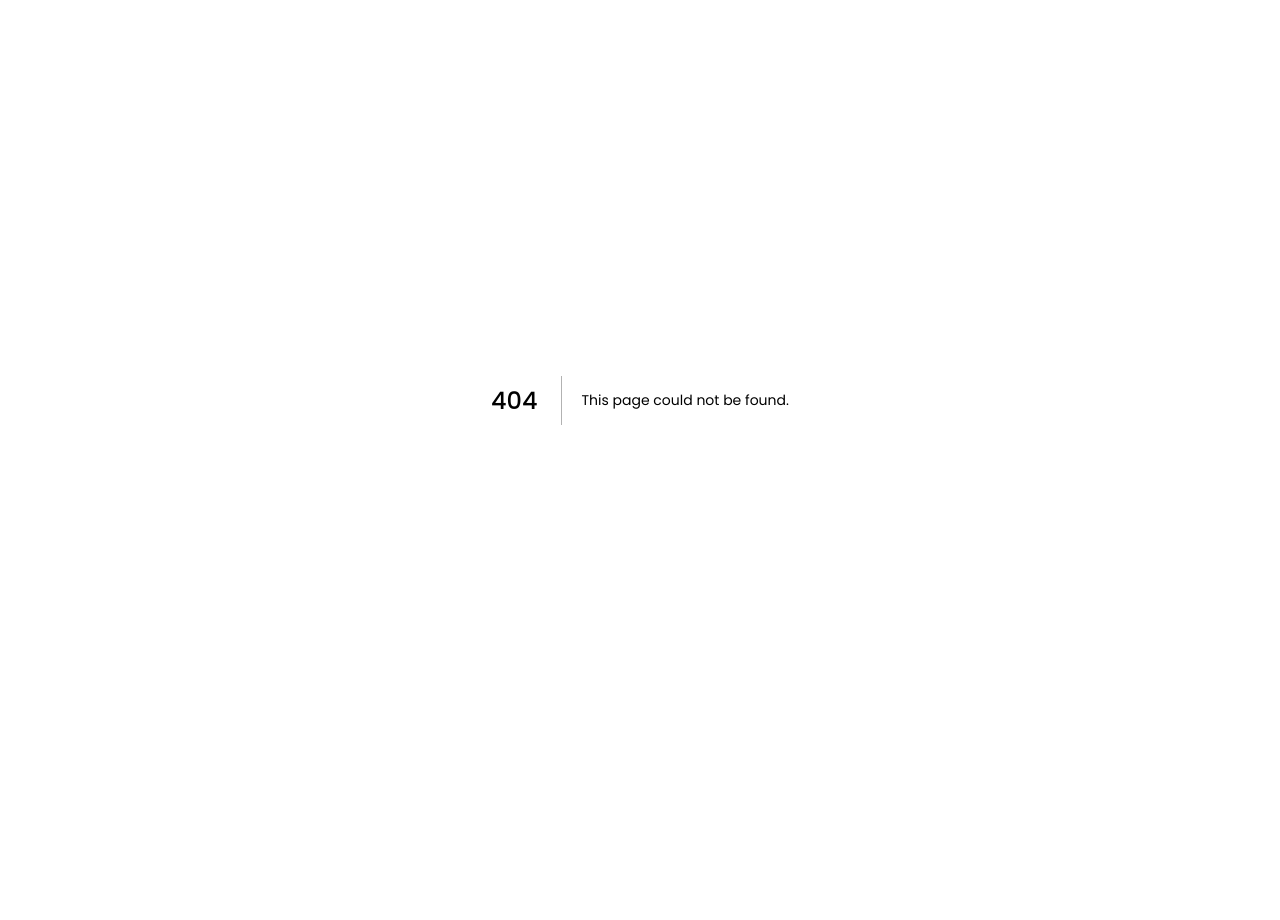
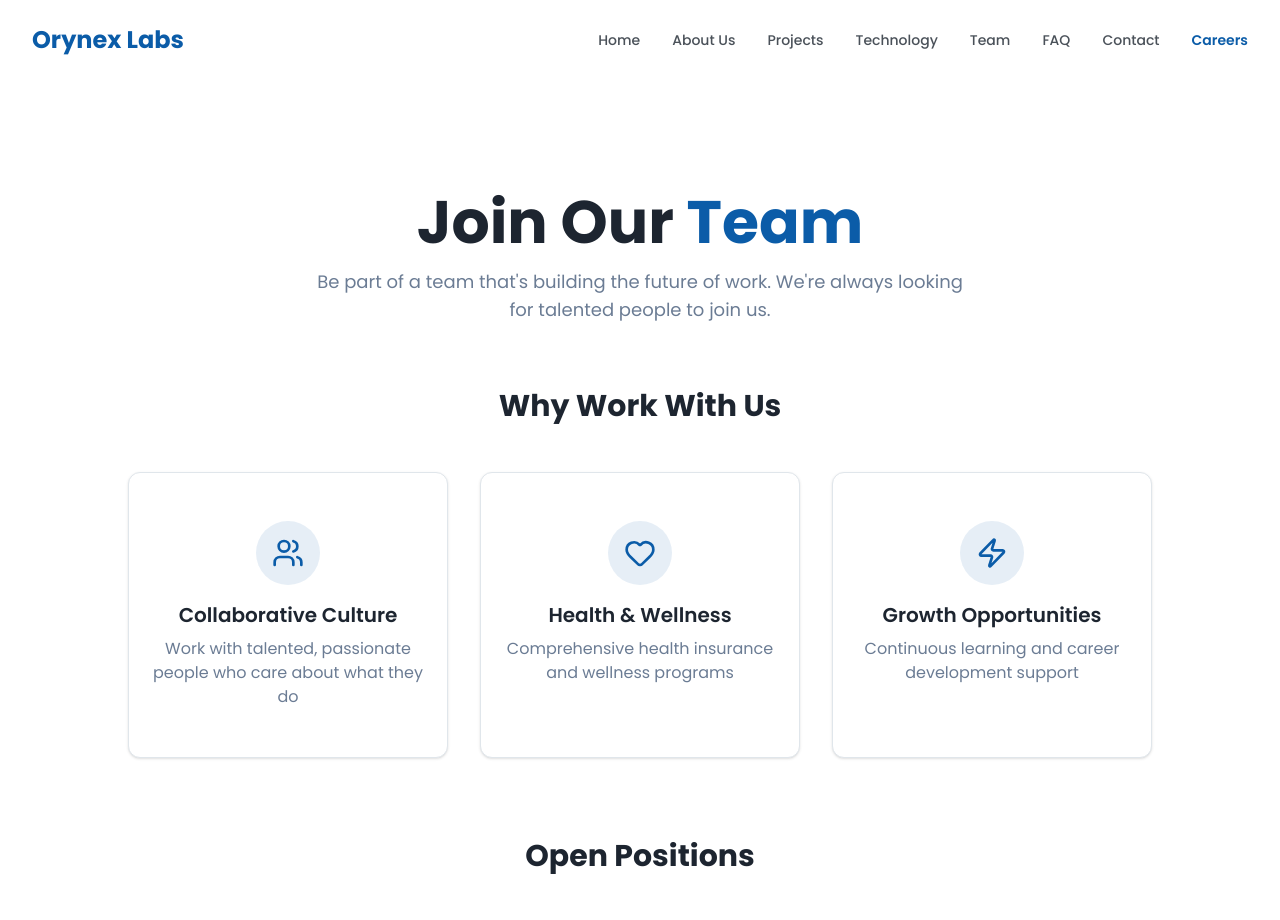
Before and after one commit to orynexlabs/OrynexLabs, a Next.js app: page /careers in a window 1280 px wide. Before the commit this address had no page. Shown: the top 920 px of the page. Before the commit the page ends 800 px from the top, so only its background shows below. Built offline with nearby package versions, Linux system fonts and the light colour scheme.

Commit message:
updated the team section

```diff
--- /dev/null
+++ b/app/careers/page.tsx
@@ -0,0 +1,169 @@
+import Navigation from '../components/Navigation';
+import Footer from '../components/Footer';
+import { Card, CardContent, CardHeader } from '@/components/ui/card';
+import { Button } from '@/components/ui/button';
+import { MapPin, Clock, Briefcase, Users, Heart, Zap } from 'lucide-react';
+
+interface JobOpening {
+  title: string;
+  department: string;
+  location: string;
+  type: string;
+  description: string;
+}
+
+const jobOpenings: JobOpening[] = [
+  // {
+  //   title: "Senior Full Stack Developer",
+  //   department: "Engineering",
+  //   location: "Remote",
+  //   type: "Full-time",
+  //   description: "We're looking for an experienced full stack developer to help build and scale our infrastructure solutions."
+  // },
+  // {
+  //   title: "Product Manager",
+  //   department: "Product",
+  //   location: "New York, NY",
+  //   type: "Full-time",
+  //   description: "Join our product team to drive the vision and strategy for our next-generation workplace tools."
+  // },
+  // {
+  //   title: "DevOps Engineer",
+  //   department: "Engineering",
+  //   location: "Remote",
+  //   type: "Full-time",
+  //   description: "Help us build and maintain robust, scalable infrastructure for our growing platform."
+  // },
+  // {
+  //   title: "UI/UX Designer",
+  //   department: "Design",
+  //   location: "San Francisco, CA",
+  //   type: "Full-time",
+  //   description: "Create beautiful, intuitive user experiences that delight our customers and solve real problems."
+  // },
+  // {
+  //   title: "Marketing Manager",
+  //   department: "Marketing",
+  //   location: "Remote",
+  //   type: "Full-time",
+  //   description: "Lead our marketing efforts and help us tell our story to the world."
+  // },
+  // {
+  //   title: "Customer Success Specialist",
+  //   department: "Customer Success",
+  //   location: "Remote",
+  //   type: "Full-time",
+  //   description: "Be the voice of our customers and ensure they achieve success with our platform."
+  // }
+];
+
+const benefits = [
+  {
+    icon: Users,
+    title: "Collaborative Culture",
+    description: "Work with talented, passionate people who care about what they do"
+  },
+  {
+    icon: Heart,
+    title: "Health & Wellness",
+    description: "Comprehensive health insurance and wellness programs"
+  },
+  {
+    icon: Zap,
+    title: "Growth Opportunities",
+    description: "Continuous learning and career development support"
+  }
+];
+
+const Careers = () => {
+  return (
+    <div className="min-h-screen">
+      <Navigation />
+
+      <section className="pt-32 pb-20 bg-background mt-16">
+        <div className="container-width">
+          <div className="text-center mb-16 fade-in">
+            <h1 className="text-4xl md:text-5xl lg:text-6xl font-bold mb-4">
+              Join Our <span className="text-primary">Team</span>
+            </h1>
+            <p className="text-lg text-muted-foreground max-w-2xl mx-auto">
+              Be part of a team that's building the future of work. We're always looking for talented people to join us.
+            </p>
+          </div>
+
+          <div className="mb-20">
+            <h2 className="text-3xl font-bold text-center mb-12">Why Work With Us</h2>
+            <div className="grid grid-cols-1 md:grid-cols-3 gap-8 max-w-5xl mx-auto">
+              {benefits.map((benefit, index) => (
+                <Card
+                  key={index}
+                  className="text-center border-border fade-in"
+                  style={{ animationDelay: `${index * 0.1}s` }}
+                >
+                  <CardContent className="pt-6 pb-6 px-6">
+                    <div className="w-16 h-16 bg-primary/10 rounded-full mx-auto mb-4 flex items-center justify-center">
+                      <benefit.icon className="w-8 h-8 text-primary" />
+                    </div>
+                    <h3 className="text-xl font-semibold mb-2">{benefit.title}</h3>
+                    <p className="text-muted-foreground">{benefit.description}</p>
+                  </CardContent>
+                </Card>
+              ))}
+            </div>
+          </div>
+
+          <div>
+            <h2 className="text-3xl font-bold text-center mb-12">Open Positions</h2>
+            <div className="grid grid-cols-1 md:grid-cols-2 gap-6 max-w-6xl mx-auto">
+              {jobOpenings.length == 0 ? (
+                <div className="col-span-1 md:col-span-2 p-8 border border-border rounded-lg text-center fade-in">
+                  <p className="text-center text-muted-foreground">No current openings. Please check back later!</p>
+                </div>
+
+              ) : jobOpenings.map((job, index) => (
+                <Card
+                  key={index}
+                  className="border-border hover:border-primary/50 transition-all duration-300 fade-in"
+                  style={{ animationDelay: `${index * 0.1}s` }}
+                >
+                  <CardHeader>
+                    <h3 className="text-xl font-semibold mb-2">{job.title}</h3>
+                    <div className="flex flex-wrap gap-3 text-sm text-muted-foreground">
+                      <span className="flex items-center gap-1">
+                        <Briefcase size={14} />
+                        {job.department}
+                      </span>
+                      <span className="flex items-center gap-1">
+                        <MapPin size={14} />
+                        {job.location}
+                      </span>
+                      <span className="flex items-center gap-1">
+                        <Clock size={14} />
+                        {job.type}
+                      </span>
+                    </div>
+                  </CardHeader>
+                  <CardContent>
+                    <p className="text-muted-foreground mb-4">{job.description}</p>
+                    <Button className="w-full">Apply Now</Button>
+                  </CardContent>
+                </Card>
+              ))}
+            </div>
+          </div>
+
+          <div className="mt-16 text-center">
+            <p className="text-muted-foreground mb-4">
+              Don't see a position that fits? We're always interested in hearing from talented people.
+            </p>
+            <Button variant="outline" size="lg">Send Us Your Resume</Button>
+          </div>
+        </div>
+      </section>
+
+      <Footer />
+    </div>
+  );
+};
+
+export default Careers;
--- a/app/components/Navigation.tsx
+++ b/app/components/Navigation.tsx
@@ -1,53 +1,98 @@
 "use client";
-import { useState, useEffect } from 'react';
-import { Menu, X } from 'lucide-react';
-import { Button } from '@/components/ui/button';
+import { useState, useEffect } from "react";
+import { Menu, X } from "lucide-react";
+import { Button } from "@/components/ui/button";
 
 const Navigation = () => {
   const [isScrolled, setIsScrolled] = useState(false);
   const [isMobileMenuOpen, setIsMobileMenuOpen] = useState(false);
+  const [activeSection, setActiveSection] = useState("#home");
 
+  // Detect scroll for background change
   useEffect(() => {
-    const handleScroll = () => {
-      setIsScrolled(window.scrollY > 50);
-    };
-    window.addEventListener('scroll', handleScroll);
-    return () => window.removeEventListener('scroll', handleScroll);
+    const handleScroll = () => setIsScrolled(window.scrollY > 50);
+    window.addEventListener("scroll", handleScroll);
+    return () => window.removeEventListener("scroll", handleScroll);
+  }, []);
+
+  // Detect if we are on another page (e.g., /careers)
+  useEffect(() => {
+    const path = window.location.pathname;
+    if (path !== "/" && path !== "") {
+      setActiveSection(path); // e.g., '/careers'
+    }
+  }, []);
+
+  // Detect which section is visible on homepage
+  useEffect(() => {
+    if (window.location.pathname !== "/") return; // only run on homepage
+
+    const sections = document.querySelectorAll("section[id]");
+    const observer = new IntersectionObserver(
+      (entries) => {
+        entries.forEach((entry) => {
+          if (entry.isIntersecting) {
+            setActiveSection(`#${entry.target.id}`);
+          }
+        });
+      },
+      { rootMargin: "-50% 0px -50% 0px" }
+    );
+
+    sections.forEach((section) => observer.observe(section));
+    return () => observer.disconnect();
   }, []);
 
   const navLinks = [
-    { href: '#home', label: 'Home' },
-    { href: '#about', label: 'About Us' },
-    { href: '#projects', label: 'Projects' },
-    { href: '#technology', label: 'Technology' },
-    { href: '#team', label: 'Team' },
-    { href: '#faq', label: 'FAQ' },
-    { href: '#contact', label: 'Contact' },
+    { href: "/#home", label: "Home" },
+    { href: "/#about", label: "About Us" },
+    { href: "/#projects", label: "Projects" },
+    { href: "/#technology", label: "Technology" },
+    { href: "/#team", label: "Team" },
+    { href: "/#faq", label: "FAQ" },
+    { href: "/#contact", label: "Contact" },
+    { href: "/careers", label: "Careers" },
   ];
 
   return (
     <nav
       className={`fixed top-0 left-0 right-0 z-50 transition-all duration-300 ${
-        isScrolled ? 'bg-background/95 backdrop-blur-sm border-b border-border' : 'bg-transparent'
+        isScrolled
+          ? "bg-background/95 backdrop-blur-sm border-b border-border"
+          : "bg-transparent"
       }`}
     >
-      <div className="container mx-auto px-4 sm:px-6 lg:px-8">
+      <div className="container-width mx-auto px-4 sm:px-6 lg:px-8">
         <div className="flex items-center justify-between h-20">
-          <a href="#home" className="text-2xl font-bold text-primary">
+          <a href="/#home" className="text-2xl font-bold text-primary">
             Orynex Labs
           </a>
 
           {/* Desktop Navigation */}
           <div className="hidden md:flex items-center gap-8">
-            {navLinks.map((link) => (
+            {navLinks.map((link) => {
+              const normalizedHref = link.href.startsWith("/#")
+                ? link.href.replace("/", "")
+                : link.href;
+
+              return (
                 <a
                   key={link.href}
                   href={link.href}
-                className="text-sm font-medium text-foreground/80 hover:text-primary transition-colors"
+                  onClick={() => {
+                    setActiveSection(normalizedHref);
+                    setIsMobileMenuOpen(false);
+                  }}
+                  className={`text-sm font-medium transition-colors ${
+                    activeSection === normalizedHref
+                      ? "text-primary font-semibold"
+                      : "text-foreground/80 hover:text-primary"
+                  }`}
                 >
                   {link.label}
                 </a>
-            ))}
+              );
+            })}
           </div>
 
           {/* Mobile Menu Toggle */}
@@ -62,16 +107,29 @@ const Navigation = () => {
         {/* Mobile Menu */}
         {isMobileMenuOpen && (
           <div className="md:hidden py-4 border-t border-border bg-background">
-            {navLinks.map((link) => (
+            {navLinks.map((link) => {
+              const normalizedHref = link.href.startsWith("/#")
+                ? link.href.replace("/", "")
+                : link.href;
+
+              return (
                 <a
                   key={link.href}
                   href={link.href}
-                className="block py-3 text-sm font-medium text-foreground/80 hover:text-primary transition-colors"
-                onClick={() => setIsMobileMenuOpen(false)}
+                  onClick={() => {
+                    setActiveSection(normalizedHref);
+                    setIsMobileMenuOpen(false);
+                  }}
+                  className={`block py-3 text-sm font-medium transition-colors ${
+                    activeSection === normalizedHref
+                      ? "text-primary font-semibold"
+                      : "text-foreground/80 hover:text-primary"
+                  }`}
                 >
                   {link.label}
                 </a>
-            ))}
+              );
+            })}
           </div>
         )}
       </div>
--- a/app/components/Team.tsx
+++ b/app/components/Team.tsx
@@ -182,7 +182,7 @@ const Team = () => {
                         </p>
                         <div className="flex flex-col sm:flex-row gap-4 justify-center">
                             <a
-                                href="#"
+                                href="/careers"
                                 className="inline-flex items-center justify-center px-6 py-3 bg-white border-primary border-2 text-primary rounded-md hover:bg-primary hover:text-white transition-colors font-medium"
                             >
                                 View Open Positions
--- a/app/globals.css
+++ b/app/globals.css
@@ -140,7 +140,7 @@ canvas {
 }
 
 .text-primary-hero {
-  background: linear-gradient(90deg, var(--color-primary), #007bff);
+  background: linear-gradient(90deg, var(--color-primary  ), #007bff);
   -webkit-background-clip: text;
   -webkit-text-fill-color: transparent;
 }
--- a/app/layout.tsx
+++ b/app/layout.tsx
@@ -65,7 +65,8 @@ export const metadata: Metadata = {
         "https://x.com/orynexlabs",
         "https://linkedin.com/company/orynexlabs",
         "https://Qolahb.com",
-        "https://x.com/QolahbX"
+        "https://x.com/QolahbX",
+        "https://github.com/orynexlabs"
       ],
       "founders": [
         {
```
Lines whose indentation alone changed are shown as unchanged.
